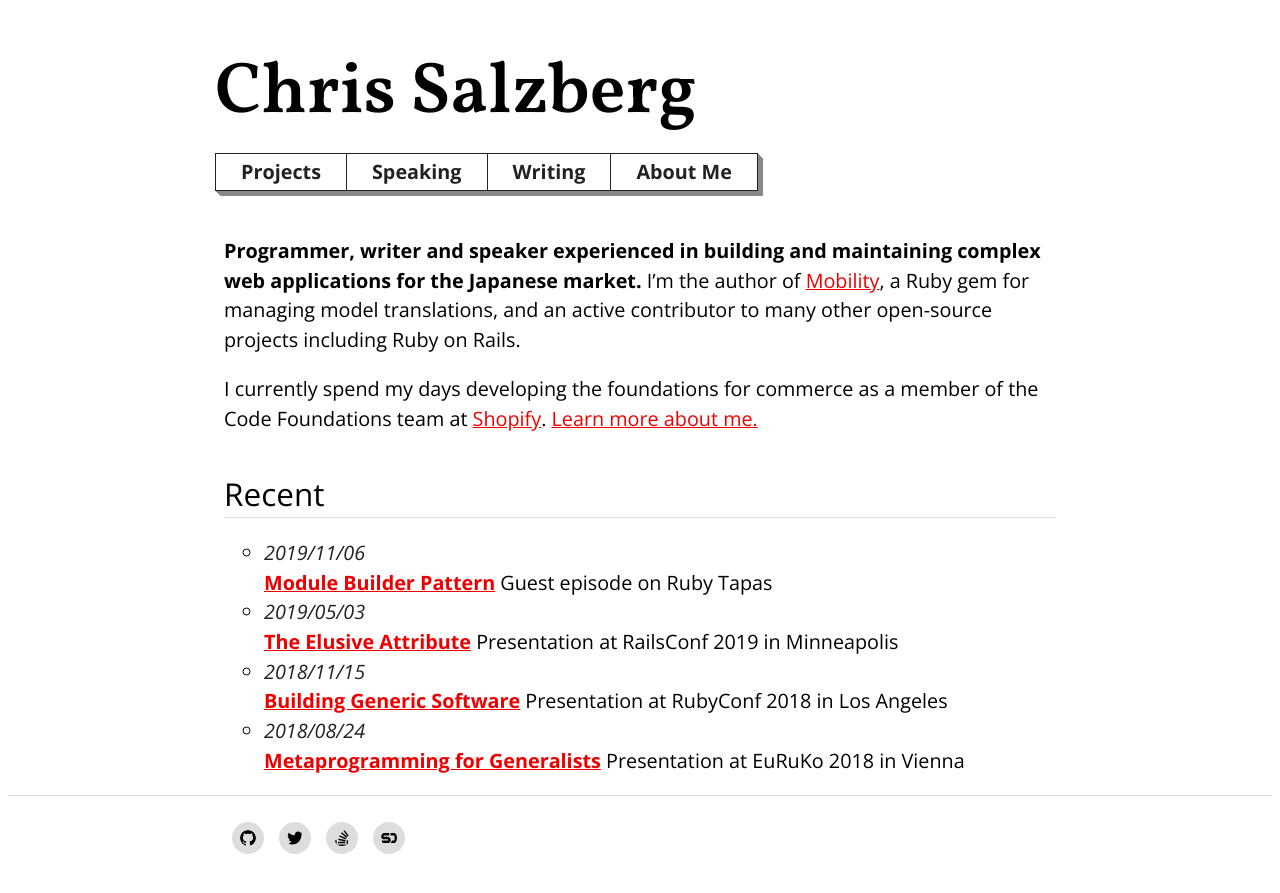
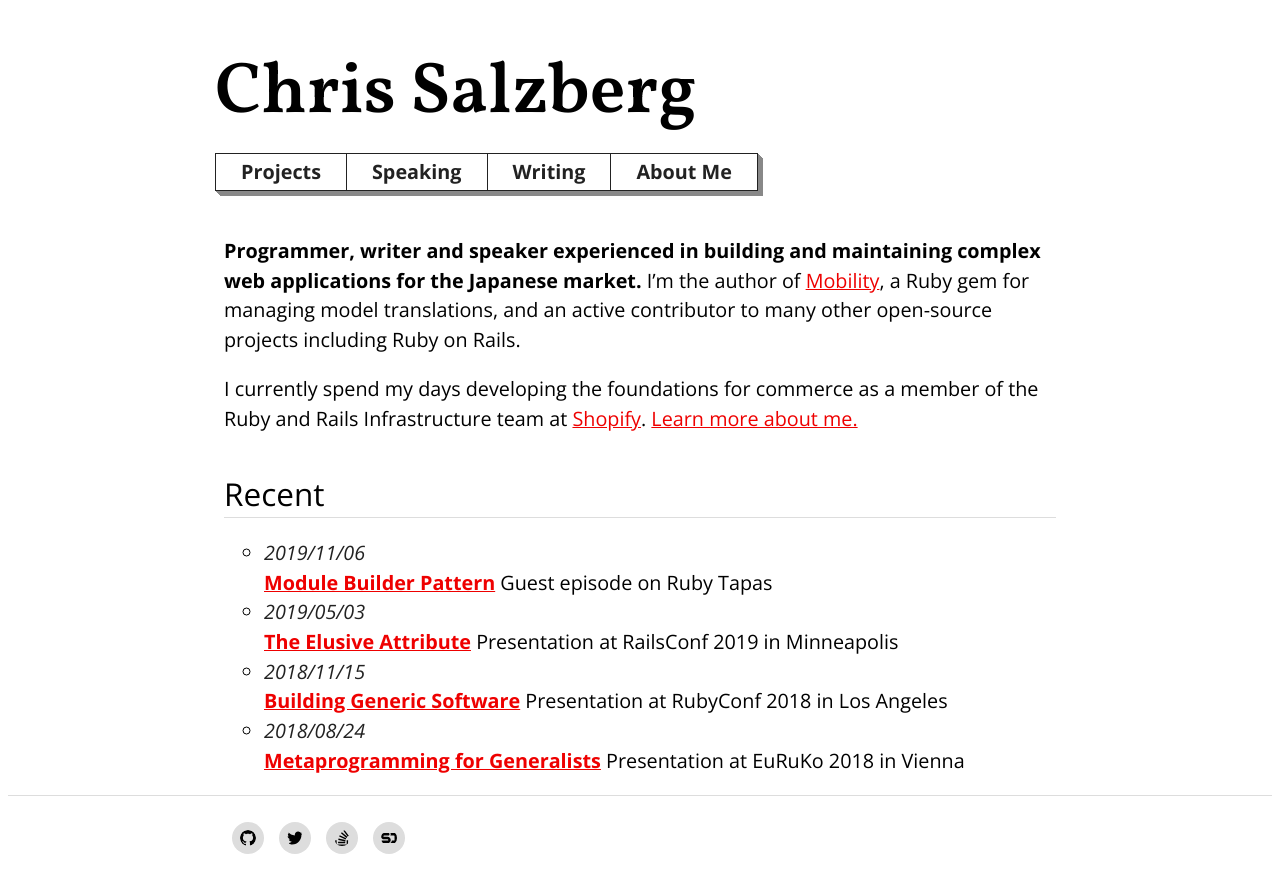
Before and after one commit to shioyama/shioyama.github.io, a Jekyll site: the page built from index.md, in a window 1280 px wide. Shown: the top 893 px of the page. Built offline with Jekyll 4.4.1, drawn with Linux system fonts in a browser that asks for light colours.

Commit message:
Code Foundations -> Ruby and Rails Infrastructure

```diff
--- a/index.md
+++ b/index.md
@@ -9,8 +9,8 @@ translations, and an active contributor to many other open-source projects
 including Ruby on Rails.
 
 I currently spend my days developing the foundations for commerce
-as a member of the Code Foundations team at [Shopify](https://www.shopify.com).
-[Learn more about me.](/about)
+as a member of the Ruby and Rails Infrastructure team at
+[Shopify](https://www.shopify.com). [Learn more about me.](/about)
 
 ## Recent
 
```
Also changed, not shown: about.md (+2 -2 lines).
